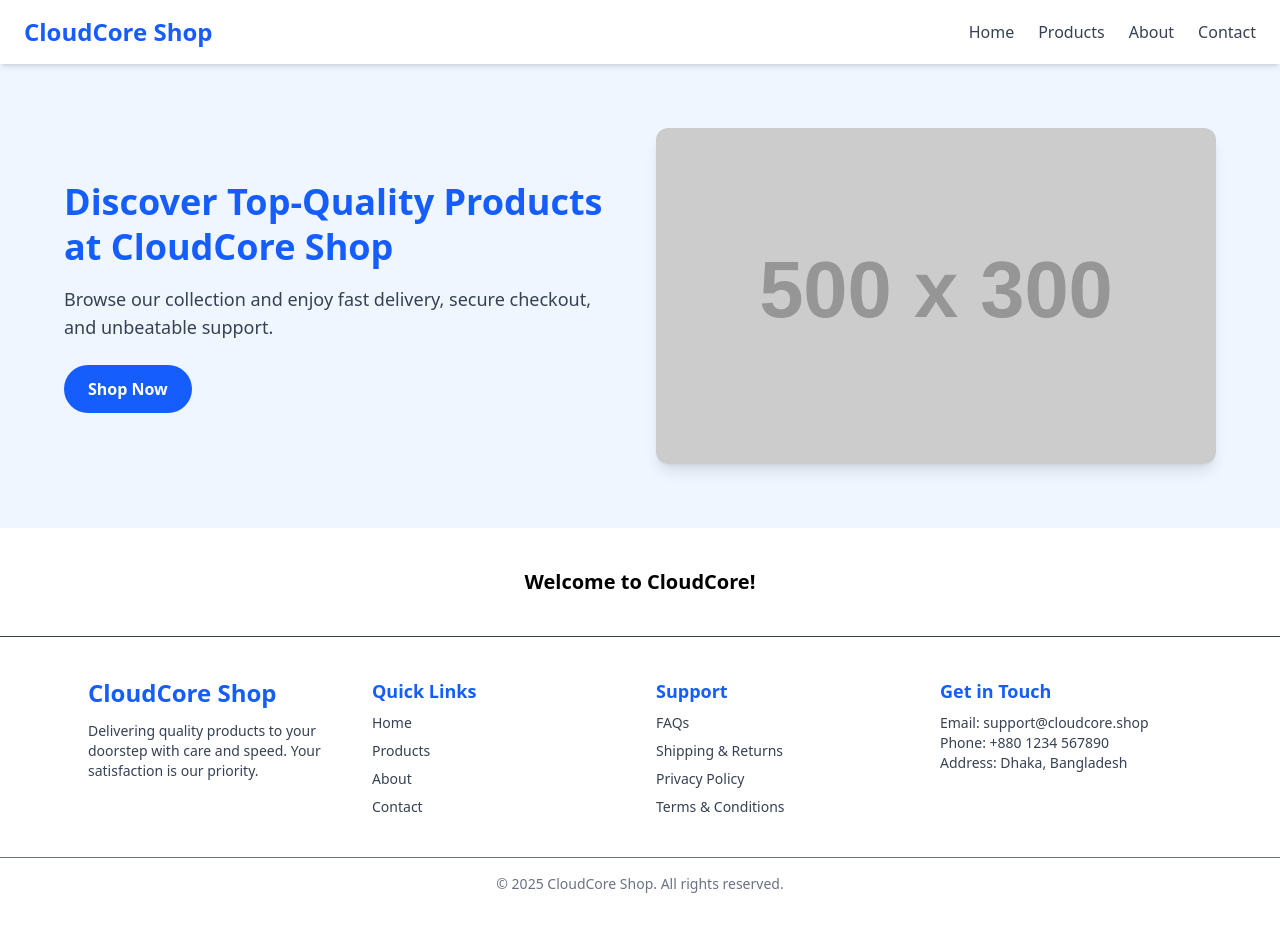
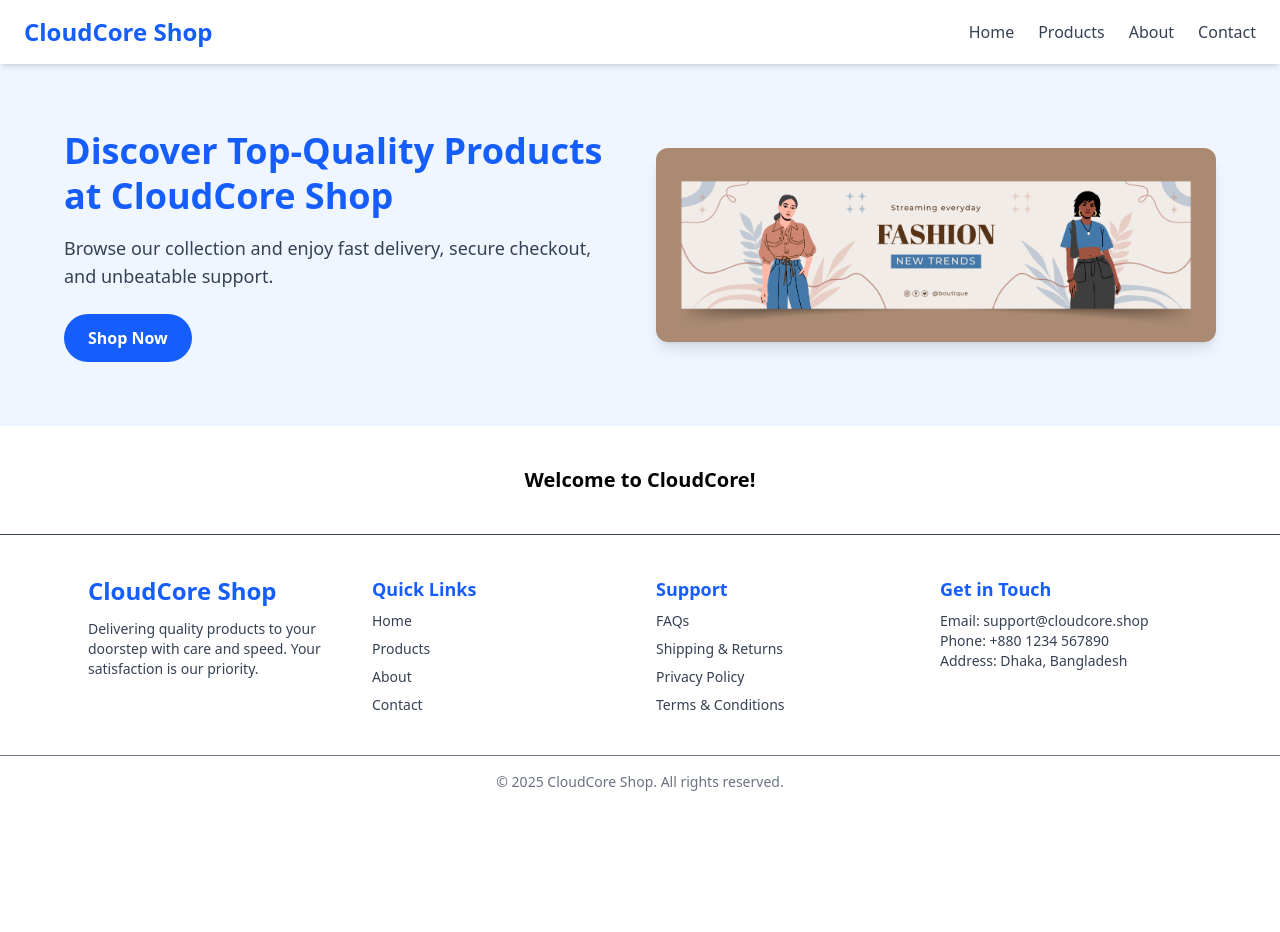
Before and after one commit to atikmahmud482/React-js-19-2025-, a React (Vite) app in the folder Pactice-react/: page / in a window 1280 px wide. After the commit the page ends 832 px from the top, so only its background shows below. Built offline with nearby package versions, Linux system fonts and the light colour scheme.

Commit message:
pages added

```diff
--- a/Pactice-react/src/App.jsx
+++ b/Pactice-react/src/App.jsx
@@ -7,6 +7,7 @@ import Products from "./pages/Products";
 import About from "./pages/About";
 import Contact from "./pages/Contract";
 import Footer from "./components/Footer";
+import ErrorBoundary from "./ErrorBoundary";
 // import Header from "./components/Header";
 // import Footer from "./components/Footer";
 // import Home from "./pages/Home";
@@ -16,6 +17,7 @@ import Footer from "./components/Footer";
 
 const App = () => {
   return (
+    <ErrorBoundary>
       <Router>
         <div className="flex flex-col min-h-screen">
           <Header />
@@ -32,6 +34,7 @@ const App = () => {
           <Footer />
         </div>
       </Router>
+    </ErrorBoundary>
   );
 };
 
--- a/Pactice-react/src/ErrorBoundary.jsx
+++ b/Pactice-react/src/ErrorBoundary.jsx
@@ -0,0 +1,23 @@
+import React, { Component } from "react";
+
+class ErrorBoundary extends Component {
+  state = { hasError: false };
+
+  static getDerivedStateFromError(error) {
+    return { hasError: true };
+  }
+
+  componentDidCatch(error, info) {
+    console.error("Error caught by Error Boundary:", error, info);
+  }
+
+  render() {
+    if (this.state.hasError) {
+      return <h1>Something went wrong.</h1>;
+    }
+
+    return this.props.children;
+  }
+}
+
+export default ErrorBoundary;
--- a/Pactice-react/src/components/Banner.jsx
+++ b/Pactice-react/src/components/Banner.jsx
@@ -23,11 +23,7 @@ const Banner = () => {
 
         {/* Image */}
         <div className="md:w-1/2">
-          <img
-            src="https://via.placeholder.com/500x300?text=Product+Banner"
-            alt="Banner"
-            className="w-full rounded-xl shadow-lg"
-          />
+          <img src="/banner.jpg" className="w-full rounded-xl shadow-lg" />
         </div>
       </div>
     </section>
--- a/Pactice-react/src/pages/Products.jsx
+++ b/Pactice-react/src/pages/Products.jsx
@@ -2,7 +2,7 @@ import React from "react"; // Import React
 
 const Products = () => {
   return (
-    <div>
+    <div className="text-center mt-10 text-xl">
       <h1>Products</h1>
       {/* Your product content here */}
     </div>
```
Also changed, not shown: Pactice-react/public/banner.jpg (added). Lines whose indentation alone changed are shown as unchanged.
